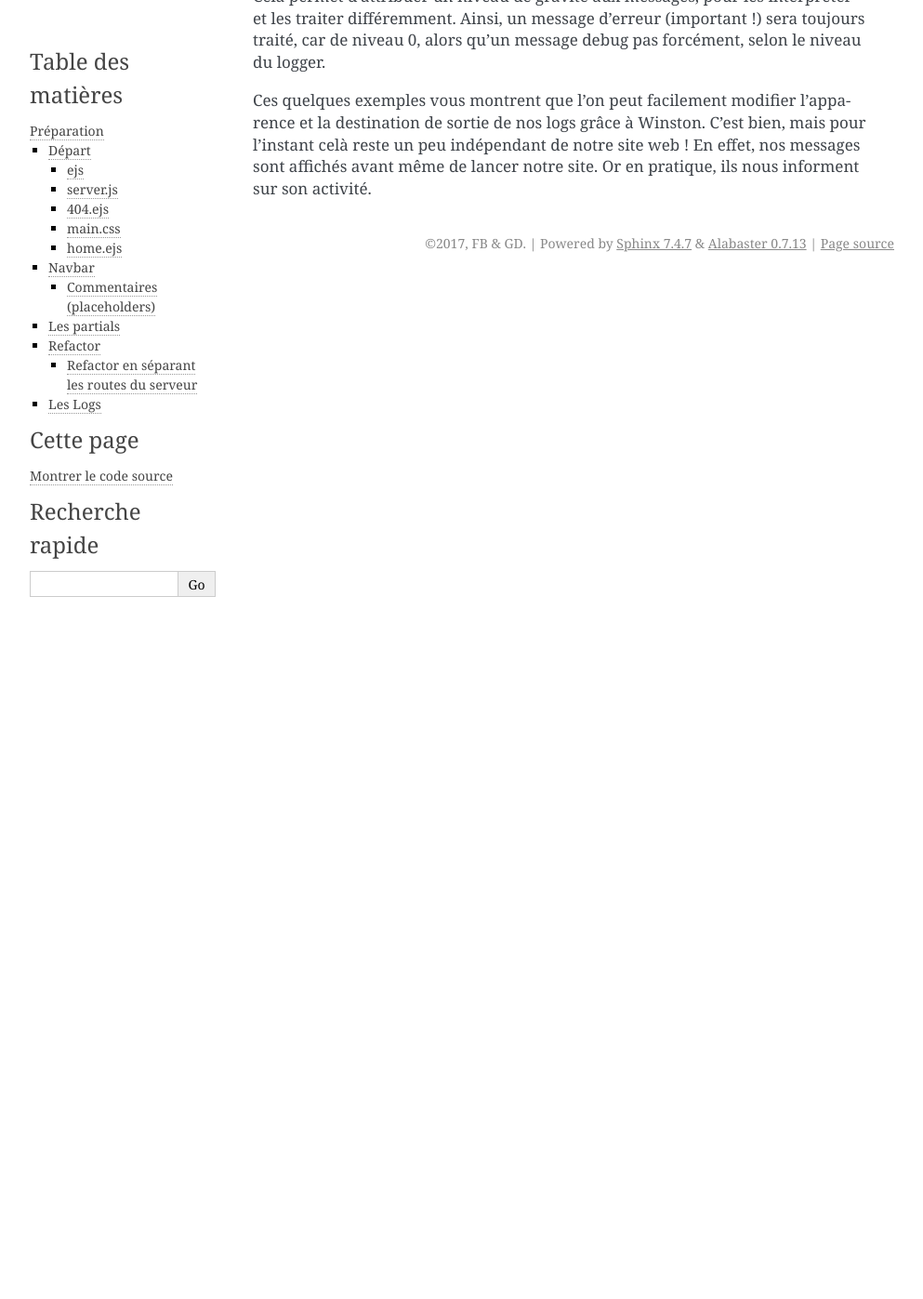
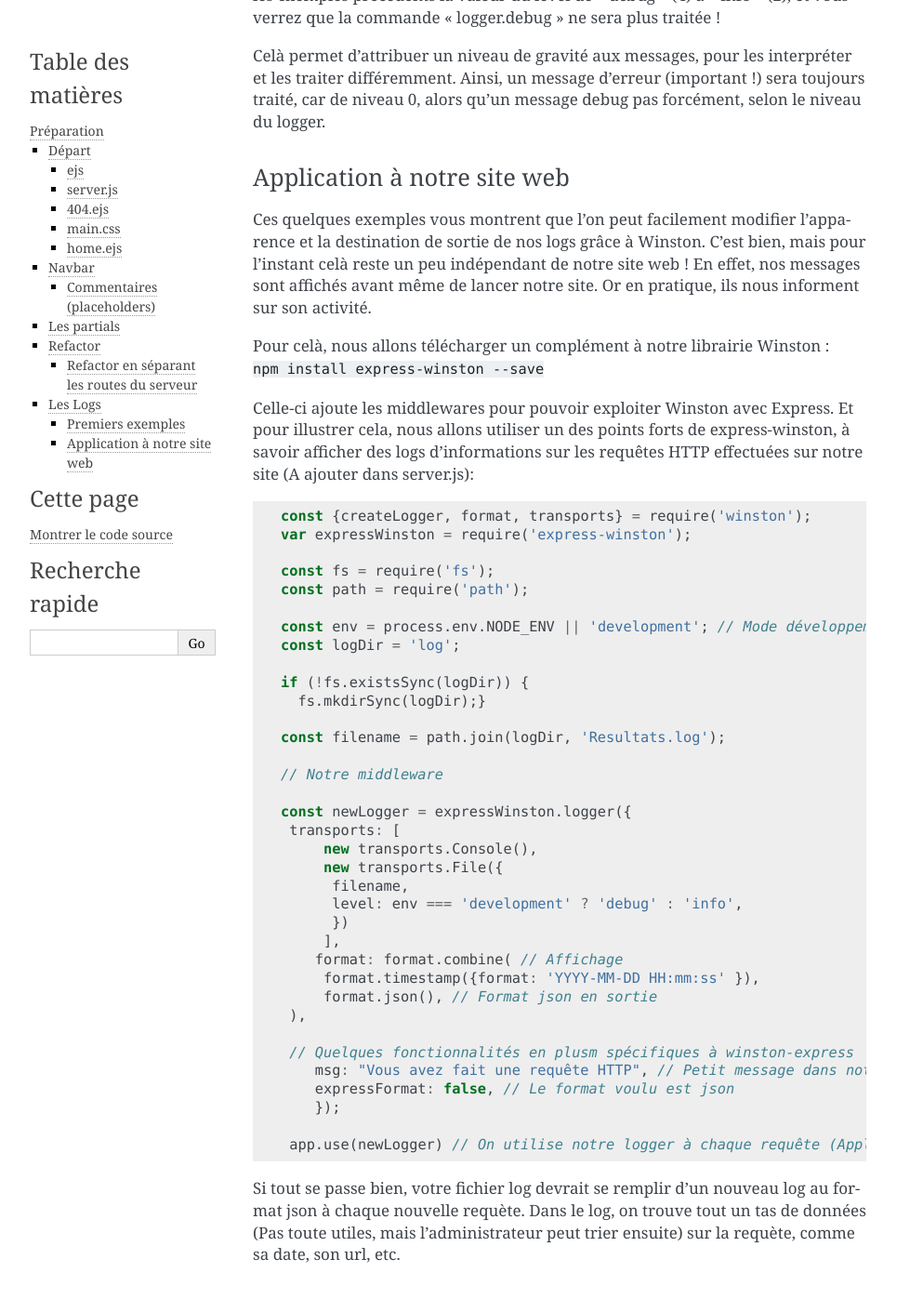
Before and after one commit to FrancoisBrucker/web_serveur, a Sphinx documentation site: the page built from source/cours_3_1_1_preparation.rst, in a window 1280 px wide and 1400 px high, scrolled down 12230 px. Shown: the top 1397 px of the window at 93% size, without its empty margins (148-1141 px from the left). Built offline with Sphinx 7.4.7, drawn with Linux system fonts in a browser that asks for light colours.

Commit message:
Final logs

```diff
--- a/source/cours_3_1_1_preparation.rst
+++ b/source/cours_3_1_1_preparation.rst
@@ -488,6 +488,9 @@ Durant les chapitres précédents, nous avons utilisé les logs pour affichers q
 
 :code:`npm install winston --save`
 
+Premiers exemples
+^^^^^^^^^^^^^^^^^
+
 Ouvrez votre fichier server.js, et collez y le code suivant, avant de relancer votre serveur :
 
 .. code-block:: js
@@ -587,4 +590,52 @@ Selon le niveau attribué au logger, tous les messages envoyés à celui-ci d'un
 
 Celà permet d'attribuer un niveau de gravité aux messages, pour les interpréter et les traiter différemment. Ainsi, un message d'erreur (important !) sera toujours traité, car de niveau 0, alors qu'un message debug pas forcément, selon le niveau du logger.
 
+Application à notre site web
+^^^^^^^^^^^^^^^^^^^^^^^^^^^^
+
 Ces quelques exemples vous montrent que l'on peut facilement modifier l'apparence et la destination de sortie de nos logs grâce à Winston. C'est bien, mais pour l'instant celà reste un peu indépendant de notre site web ! En effet, nos messages sont affichés avant même de lancer notre site. Or en pratique, ils nous informent sur son activité.
+
+Pour celà, nous allons télécharger un complément à notre librairie Winston :
+:code:`npm install express-winston --save`
+
+Celle-ci ajoute les middlewares pour pouvoir exploiter Winston avec Express. Et pour illustrer cela, nous allons utiliser un des points forts de express-winston, à savoir afficher des logs d'informations sur les requêtes HTTP effectuées sur notre site (A ajouter dans server.js):
+
+.. code-block:: js
+
+ const {createLogger, format, transports} = require('winston');
+ var expressWinston = require('express-winston');
+
+ const fs = require('fs');
+ const path = require('path');
+
+ const env = process.env.NODE_ENV || 'development'; // Mode développement
+ const logDir = 'log';
+
+ if (!fs.existsSync(logDir)) {
+   fs.mkdirSync(logDir);}
+
+ const filename = path.join(logDir, 'Resultats.log');
+
+ // Notre middleware
+
+ const newLogger = expressWinston.logger({
+  transports: [
+      new transports.Console(),
+      new transports.File({
+       filename,
+       level: env === 'development' ? 'debug' : 'info',
+       })
+      ],
+     format: format.combine( // Affichage
+      format.timestamp({format: 'YYYY-MM-DD HH:mm:ss' }),
+      format.json(), // Format json en sortie
+  ),
+
+  // Quelques fonctionnalités en plusm spécifiques à winston-express
+     msg: "Vous avez fait une requête HTTP", // Petit message dans notre log
+     expressFormat: false, // Le format voulu est json
+     });
+
+  app.use(newLogger) // On utilise notre logger à chaque requête (Applique un next par défaut)
+
+Si tout se passe bien, votre fichier log devrait se remplir d'un nouveau log au format json à chaque nouvelle requète. Dans le log, on trouve tout un tas de données (Pas toute utiles, mais l'administrateur peut trier ensuite) sur la requète, comme sa date, son url, etc.
```
